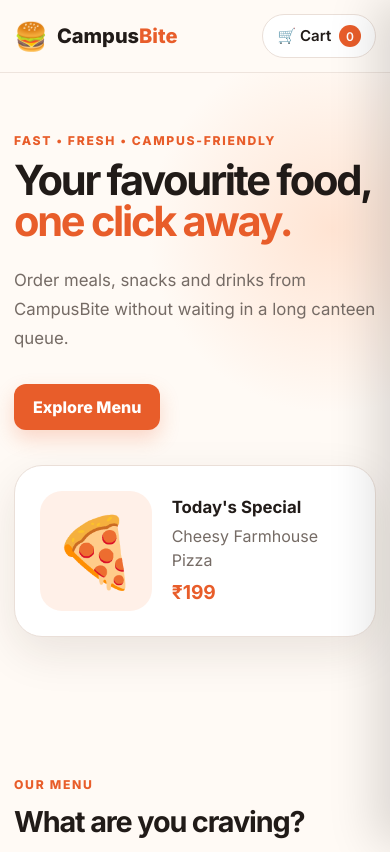
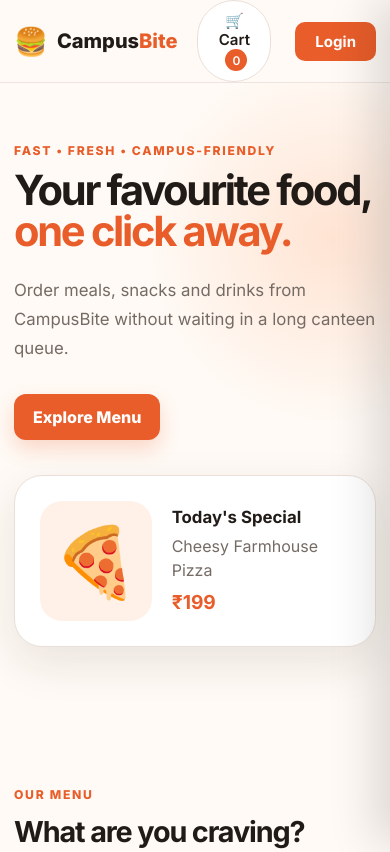
Before and after one commit to jamwalrudhar093-eng/FoodDel, a plain HTML site: page index.html in a window 390 px wide. Shown: the top 852 px of the page. Drawn offline with Linux system fonts and the light colour scheme; sample sign-in values are in the browser's storage.

Commit message:
Update style.css

```diff
--- a/style.css
+++ b/style.css
@@ -183,4 +183,19 @@ form input:focus, form textarea:focus, form select:focus { border-color: var(--p
   .search-wrap input { width: 100%; }
   .features { grid-template-columns: 1fr; }
   .footer-inner { padding: 14px 0; flex-direction: column; align-items: flex-start; }
+  .login-button {
+  display: inline-block;
+  padding: 10px 20px;
+  background: var(--primary);
+  color: white;
+  text-decoration: none;
+  border-radius: 10px;
+  font-weight: 700;
+  transition: 0.2s;
 }
+
+.login-button:hover {
+  background: var(--primary-dark);
+  transform: translateY(-2px);
+}
+}
```
